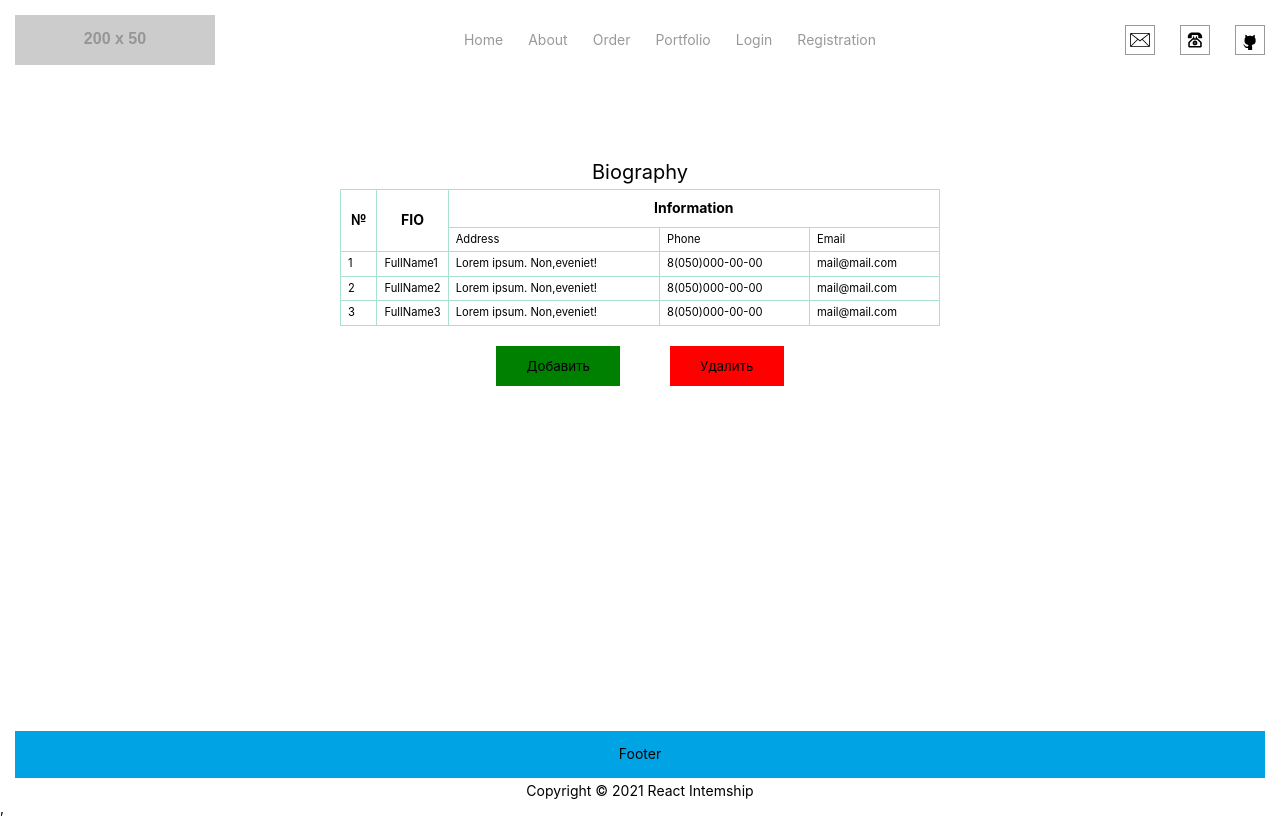
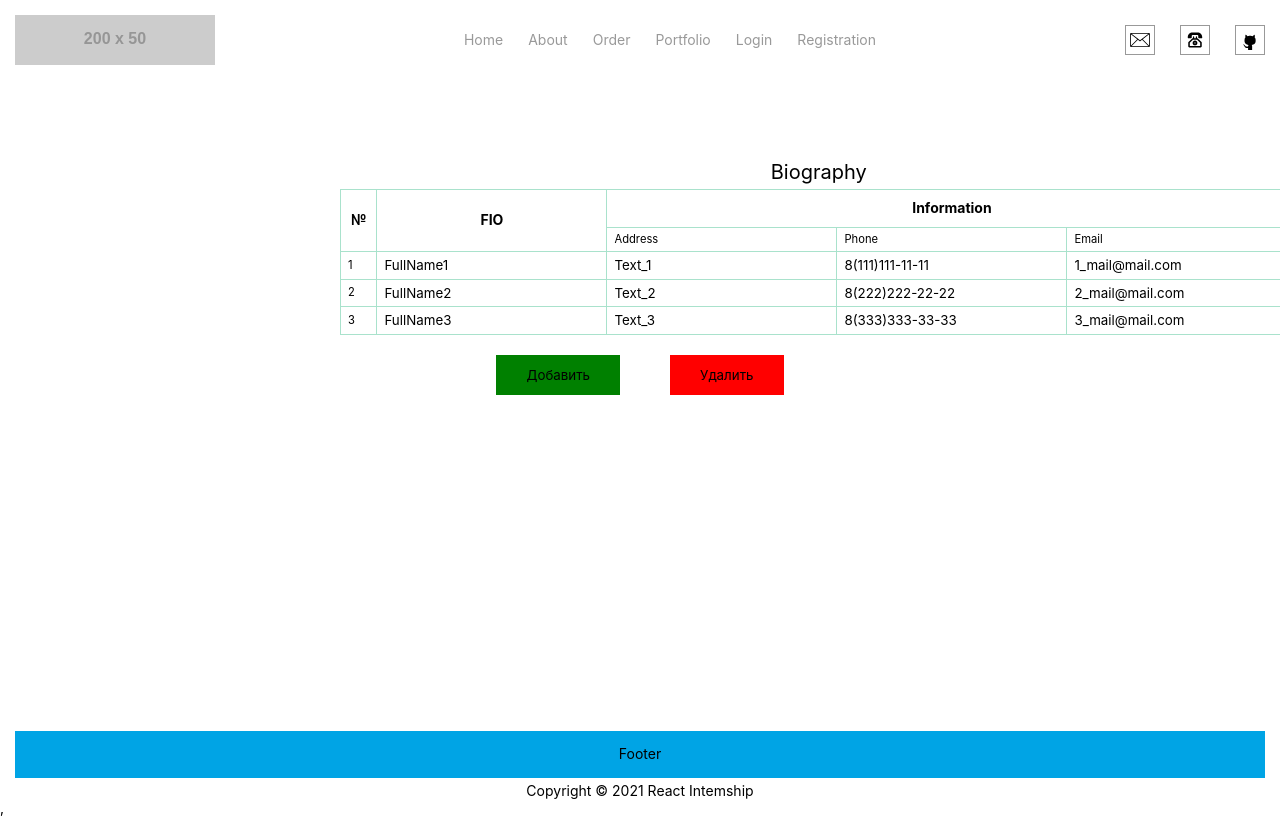
Before and after one commit to Lapitskyi/landing, a React (Create React App) app: page / in a window 1280 px wide. Built offline with nearby package versions, Linux system fonts and the light colour scheme.

Commit message:
update component Biography

```diff
--- a/src/components/Home/ Biography/Biography.jsx
+++ b/src/components/Home/ Biography/Biography.jsx
@@ -2,6 +2,7 @@ import React, {useState} from "react"
 import PropTypes from "prop-types";
 
 import s from "./Biography.module.scss"
+import './FormBIography.scss'
 
 
 let biographyArray = [
@@ -9,27 +10,27 @@ let biographyArray = [
             id: 1,
             name: "FullName1",
             info: [
-                {id: "address", text: "Lorem ipsum. Non,eveniet!"},
-                {id: "phone", text: "8(050)000-00-00"},
-                {id: "email", text: "mail@mail.com"}
+                {id: 1, text: "Text_1"},
+                {id: 2, text: "8(111)111-11-11"},
+                {id: 3, text: "1_mail@mail.com"}
             ]
         },
         {
             id: 2,
             name: "FullName2",
             info: [
-                {id: "address", text: "Lorem ipsum. Non,eveniet!"},
-                {id: "phone", text: "8(050)000-00-00"},
-                {id: "email", text: "mail@mail.com"}
+                {id: 1, text: "Text_2"},
+                {id: 2, text: "8(222)222-22-22"},
+                {id: 3, text: "2_mail@mail.com"}
             ]
         },
         {
             id: 3,
             name: "FullName3",
             info: [
-                {id: "address", text: "Lorem ipsum. Non,eveniet!"},
-                {id: "phone", text: "8(050)000-00-00"},
-                {id: "email", text: "mail@mail.com"}
+                {id: 1, text: "Text_3"},
+                {id: 2, text: "8(333)333-33-33"},
+                {id: 3, text: "3_mail@mail.com"}
             ]
         },
 
@@ -40,12 +41,37 @@ let biographyArray = [
 let Biography = (props) => {
 
     const [biography, setBiography] = useState(biographyArray);
+    const [addNewText, setAddNewText] = useState('');
 
-
+    const onNewText = (e, id) => {
+        setBiography([
+                ...biography.map((item) => {
+                        if (item.id === id) {
+                            return {...item, name: addNewText}
+                        }
+                        return item
+                    }
+                )
+            ]
+        )
+        console.log(id)
+    }
 
     const addTable = () => {
-        let b = [...biography, {id: "", name: "", info: [{id: "", text: ""}, {id: "", text: ""}, {id: "", text: ""}]}];
+        let newBiography = {
+            id: biography.length + 1,
+            name: "",
+            info: [
+                {id: "1", text: ""},
+                {id: "2", text: ""},
+                {id: "3", text: ""}
+            ]
+        };
+        let b = [...biography, newBiography]
         setBiography(b)
+
+        console.log("Старый обьект", biography)
+        console.log("Новый обьект", b)
     }
 
     const removeTable = () => {
@@ -53,11 +79,20 @@ let Biography = (props) => {
         b.pop();
         setBiography(b)
 
+        console.log("Старый обьект", biography)
+        console.log("Новый обьект", b)
+
     }
     const onSort = () => {
+        let s = [...biography]
+        s.sort((a, b) => a.id > b.id ? -1 : 1)
+        setBiography(s)
 
 
+        console.log("Старый обьект", biography)
+        console.log("Новый обьект", s)
     }
+
 
     return (
         <div className={s.inner}>
@@ -65,31 +100,65 @@ let Biography = (props) => {
                 <caption>Biography</caption>
                 <thead>
                 <tr>
-                    <th rowSpan="2" onClick={onSort}>№</th>
+                    <th rowSpan="2" onClick={() => {
+                        onSort('id')
+                    }}>№
+                    </th>
                     <th rowSpan="2">FIO</th>
                     <th colSpan="3">Information</th>
                 </tr>
                 <tr>
-                    <td>Address</td>
-                    <td>Phone</td>
-                    <td>Email</td>
+                    <td onClick={() => {
+                        onSort('address')
+                    }}>Address
+                    </td>
+                    <td onClick={() => {
+                        onSort('phone')
+                    }}>Phone
+                    </td>
+                    <td onClick={() => {
+                        onSort('email')
+                    }}>Email
+                    </td>
                 </tr>
                 </thead>
                 <tbody>
-                {biography.map((item) =>
-                    <tr key={item.id}>
-                        <td>{item.id}</td>
-                        <td>{item.name}</td>
-                        {item.info.map((info) =>
-                            <td key={info.id}>{info.text}</td>
-                        )}
-                    </tr>
-                )}
+                {
+                    biography.map((item) =>
+                        <tr key={item.id}>
+                            <td> {item.id} </td>
+                            <td>
+                                <input
+                                    type="text"
+                                    placeholder=""
+                                    value={item.name}
+                                    onChange={(e) => onNewText(setAddNewText(e.target.value, item.id))}
+                                />
+                            </td>
+                            {item.info.map((info) =>
+                                <td key={info.id}>
+                                    <input
+                                        type="text"
+                                        placeholder=""
+                                        value={info.text}
+                                        onChange={onNewText}
+                                    />
+                                </td>
+                            )}
+                        </tr>
+                    )
+                }
                 </tbody>
             </table>
 
+
             <div className={s.btn__box}>
-                <button className={s.btn} onClick={addTable}>Добавить</button>
+
+
+                <button className={s.btn} onClick={() => {
+                    addTable(props.index)
+                }}>Добавить
+                </button>
                 <button className={s.btn} onClick={removeTable}>Удалить</button>
             </div>
         </div>
--- /dev/null
+++ b/src/components/Home/ Biography/FormBIography.scss
@@ -0,0 +1,13 @@
+//.biography__list{
+//
+//
+//  &-item{
+//    display: flex;
+//    border: 1px solid red;
+//  }
+//  &-number{}
+//  &-label{}
+//  &-input{}
+//
+//
+//}
```
Also changed, not shown: src/components/Home/ Biography/Biography.module.scss (line endings or trailing spaces).
